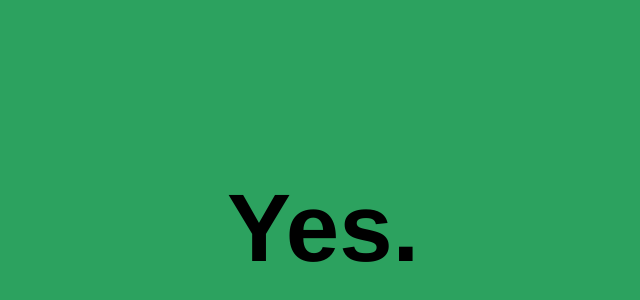
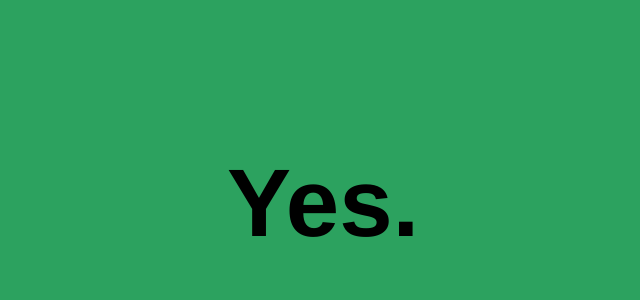
Before and after one commit to istherefoodinthenewsroom/istherefoodinthenewsroom.github.io, a plain HTML site: page index.html in a window 1280 px wide. Shown: the part 216-516 px from the top of the page, without its empty margins (363-1003 px from the left). Drawn offline with Linux system fonts and the light colour scheme.

Commit message:
Update index.html

```diff
--- a/index.html
+++ b/index.html
@@ -7,7 +7,7 @@
 
     <style>
       body { margin: 0; padding: 0; height: 100%; background-color: #2ca25f; font-family: Helvetica, Arial, sans-serif; }
-      .centered { background: inherit; bottom: 0; height: 150px; left: 0; margin: auto; position: absolute; top: 0; right: 0; width: 100px; }
+      .centered { background: inherit; bottom: 0; height: 200px; left: 0; margin: auto; position: absolute; top: 0; right: 0; width: 100px; }
       h1 { font-size:6em; }
     </style>
 
```
